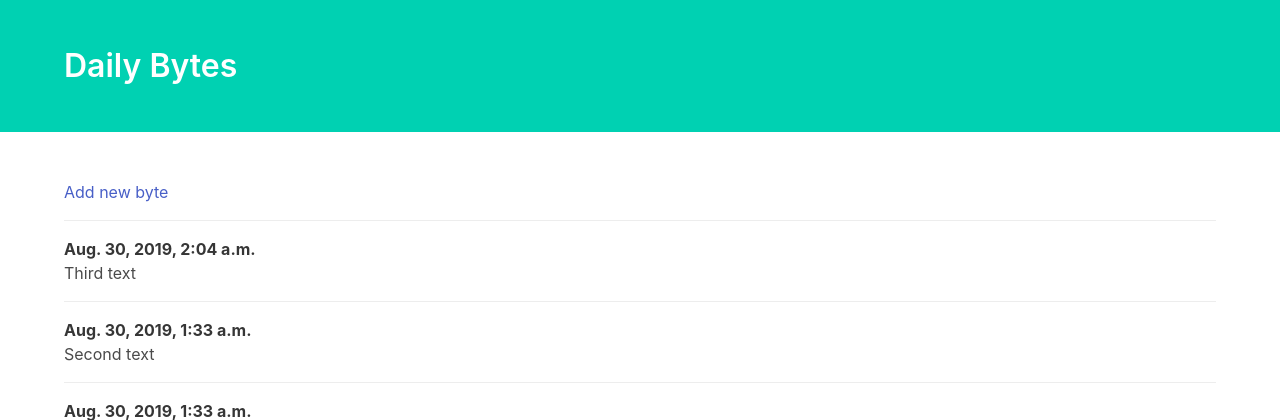
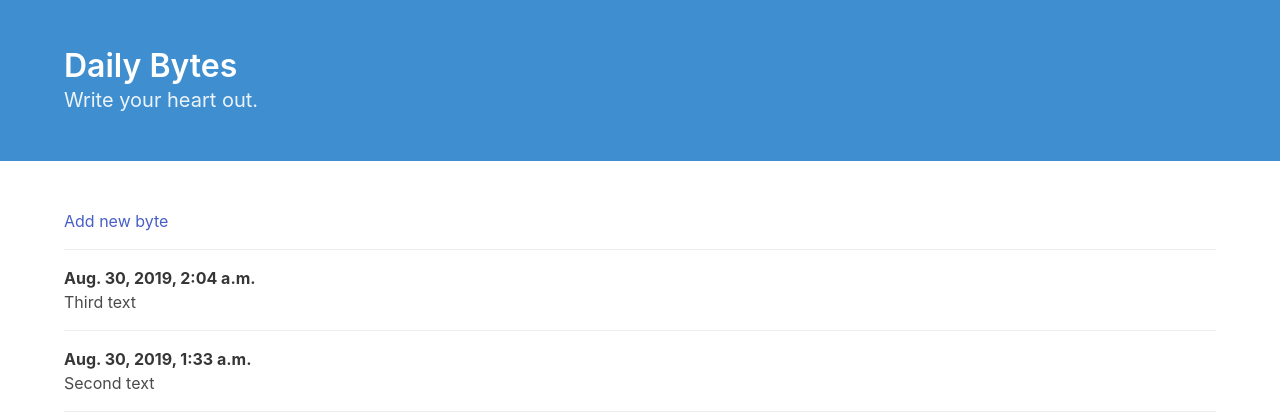
Before and after one commit to thecoducer/daily-bytes, a Django app: page / in a window 1280 px wide. Shown: the top 420 px of the page. Run offline with Django 3.2, Linux system fonts and the light colour scheme; data comes from the database, SQL or seed files in the repository; some libraries are stand-ins or nearby versions.

Commit message:
third commit

```diff
--- a/diary_app/templates/diary_app/add.html
+++ b/diary_app/templates/diary_app/add.html
@@ -10,12 +10,15 @@
 </head>
 
 <body>
-    <section class="hero is-primary">
+    <section class="hero is-info">
         <div class="hero-body">
             <div class="container">
                 <h1 class="title">
                     Daily Bytes
                 </h1>
+		<h2 class="subtitle">
+		    Write your heart out.
+		</h2>
             </div>
         </div>
     </section>
--- a/diary_app/templates/diary_app/index.html
+++ b/diary_app/templates/diary_app/index.html
@@ -10,12 +10,15 @@
 </head>
 
 <body>
-    <section class="hero is-primary">
+    <section class="hero is-info">
         <div class="hero-body">
             <div class="container">
                 <h1 class="title">
                     Daily Bytes
                 </h1>
+		<h2 class="subtitle">
+		    Write your heart out.
+		</h2>
             </div>
         </div>
     </section>
```
